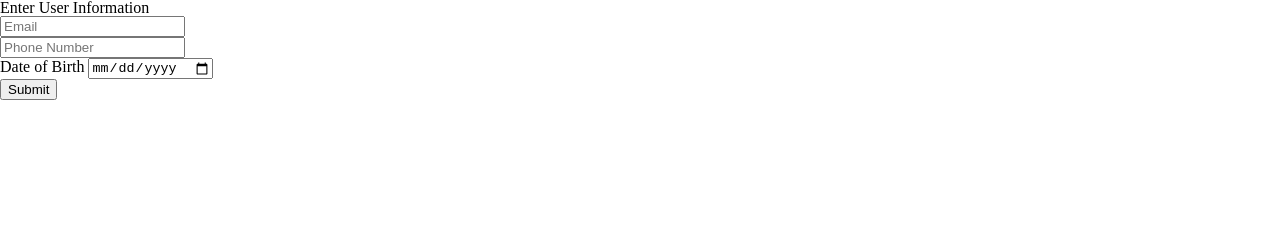
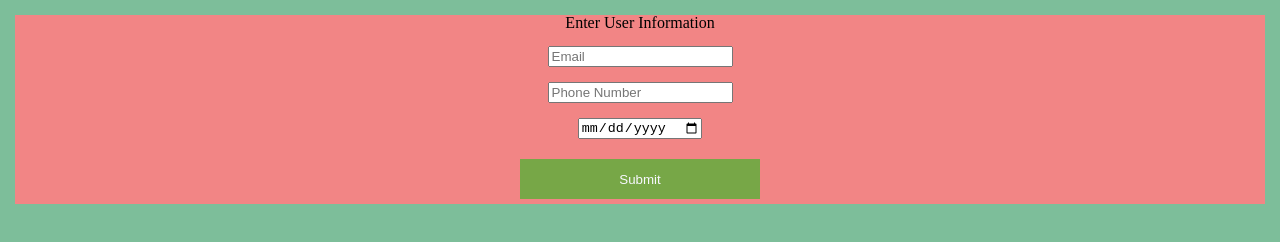
Before and after one commit to itmd362-mgueye/lab2, a plain HTML site: page index.html in a window 1280 px wide. Drawn offline with Linux system fonts and the light colour scheme.

Commit message:
style sheet

```diff
--- a/css/screen.css
+++ b/css/screen.css
@@ -2,7 +2,30 @@ html,body {
     height: 100%;
     width: 100%;
     margin: 0;
+    text-align: center;
+    background: rgb(125, 190, 154);
 }
-#container {
-    width: 400px;
-    margin: 50px auto 0;
+div {
+    text-align: center;
+    margin: 15px;
+}
+form {
+    background-color: #f28585;
+    margin: auto;
+
+}
+button {
+    background-color: #77a747;
+    border: none;
+    color: ghostwhite;
+    text-decoration: none;
+    margin: 5px 3px;
+    height: 40px;
+    width: 240px;
+}
+@media screen
+    and (min-width: 480px){
+    label{
+        display: inline-block;
+    }
+}
--- a/index.html
+++ b/index.html
@@ -21,7 +21,7 @@
                 </label>
             </div>
             <div class="dateOfBirth">
-                <label> Date of Birth
+                <label>
                     <input type="date" name="dateOfBirth" id="dateOfBirth">
                 </label>
             </div>
```
